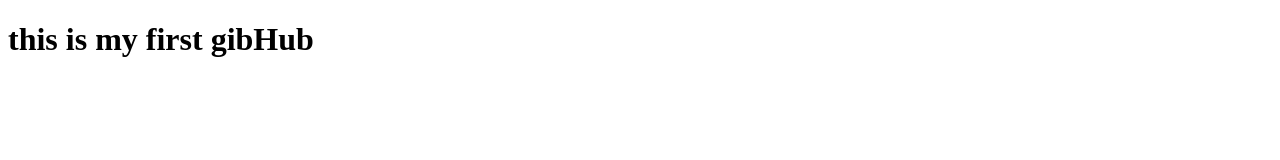
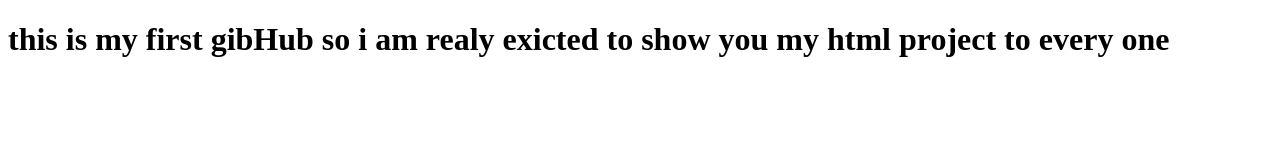
Before and after one commit to CodeLeader99/akreact, a plain HTML site: page index.html in a window 1280 px wide. Drawn offline with Linux system fonts and the light colour scheme.

Commit message:
new index added

```diff
--- a/index.html
+++ b/index.html
@@ -7,6 +7,6 @@
   <title>new branch </title>
 </head>
 <body>
-  <h1>this is my first gibHub </h1>
+  <h1>this is my first gibHub so i am realy exicted to show you my html project to every one </h1>
 </body>
 </html>
```
